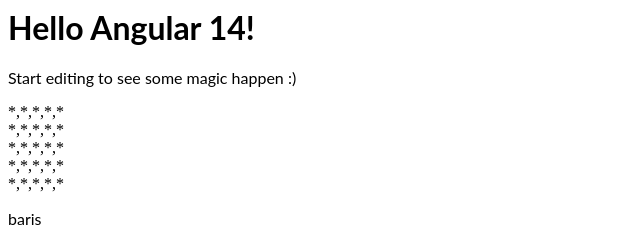
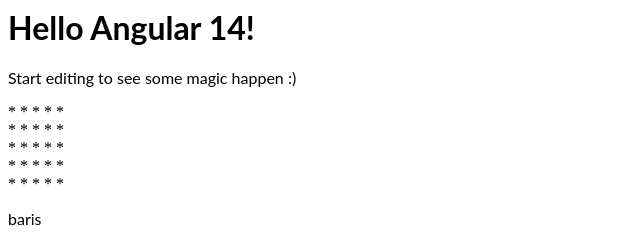
Before and after one commit to tifs73/c14180073-Angular1, an Angular app: page / in a window 1280 px wide. Shown: the top 242 px of the page, without its empty margins (0-640 px from the left). Built offline with nearby package versions, Linux system fonts and the light colour scheme.

Commit message:
2 files modified

```diff
--- a/src/app/app.component.html
+++ b/src/app/app.component.html
@@ -3,9 +3,12 @@
 	Start editing to see some magic happen :)
 </p>
 
-<div *ngFor="let star of papan; let i=index">
-	{{star}}
-</div>
+<label *ngFor="let star of papan; let i=index">
+  <label *ngFor="let star1 of star; let i=index">
+	{{star1}}
+</label>
+<br>
+</label>
 
 
 <p>baris</p>
--- a/src/app/app.component.ts
+++ b/src/app/app.component.ts
@@ -7,22 +7,46 @@
 })
 export class AppComponent {
   name = "Angular " + VERSION.major;
-  public papan = new Array(5).fill(0).map(() => new Array(5).fill("*"));
+  papan = new Array(5).fill(0).map(() => new Array(5).fill("*"));
   test: String;
   baris = 0;
   kolom = 0;
   counter = 0;
+  poin = 0;
 
   button() {
-    var ubah = new Array();
     this.test = "berhasil";
+
     if (this.counter % 2 == 0) {
       this.counter++;
-      if (this.papan[this.baris][this.kolom] == "*") {
-        this.papan[this.baris][this.kolom] = "1";
+      //player 1 genap
+      if (this.papan[this.baris - 1][this.kolom - 1] == "*") {
+        this.papan[this.baris - 1][this.kolom - 1] = "1";
+        //alert(this.papan[this.baris][this.kolom]);
       }
     } else {
       //player2 ganjil
+      if (this.papan[this.baris - 1][this.kolom - 1] == "*") {
+        this.papan[this.baris - 1][this.kolom - 1] = "0";
+        this.counter = 0;
+      }
+    }
+
+    this.check_win();
+  }
+
+  check_win() {
+    for (var i = 0; i < 5; i++) {
+      for (var j = 0; j < 5; j++) {
+        if (this.papan[this.baris - 1][this.kolom - 1] == "1") {
+          this.poin++;
+        } else {
+          this.poin = 0;
+        }
+      }
+      if (this.poin == 4) {
+        alert("PLAYER 1 WIN");
+      }
     }
   }
 }
```
